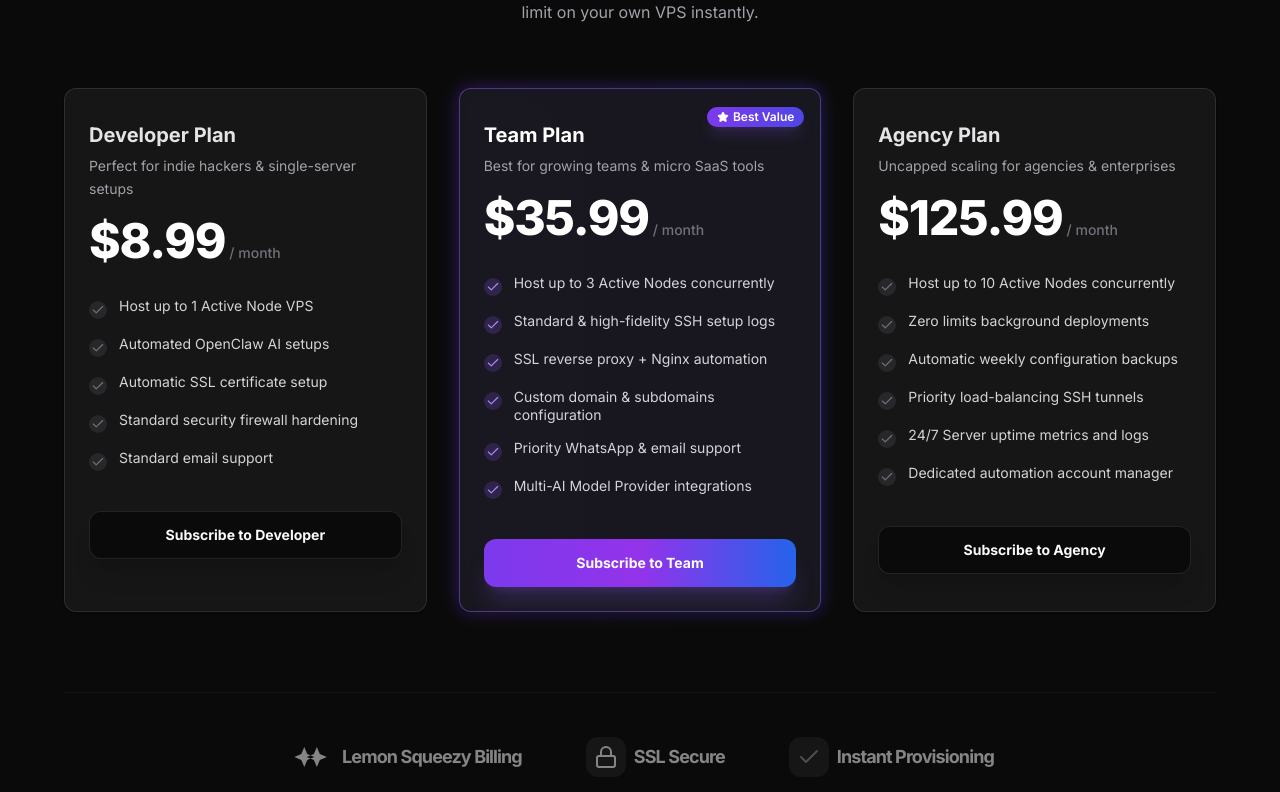
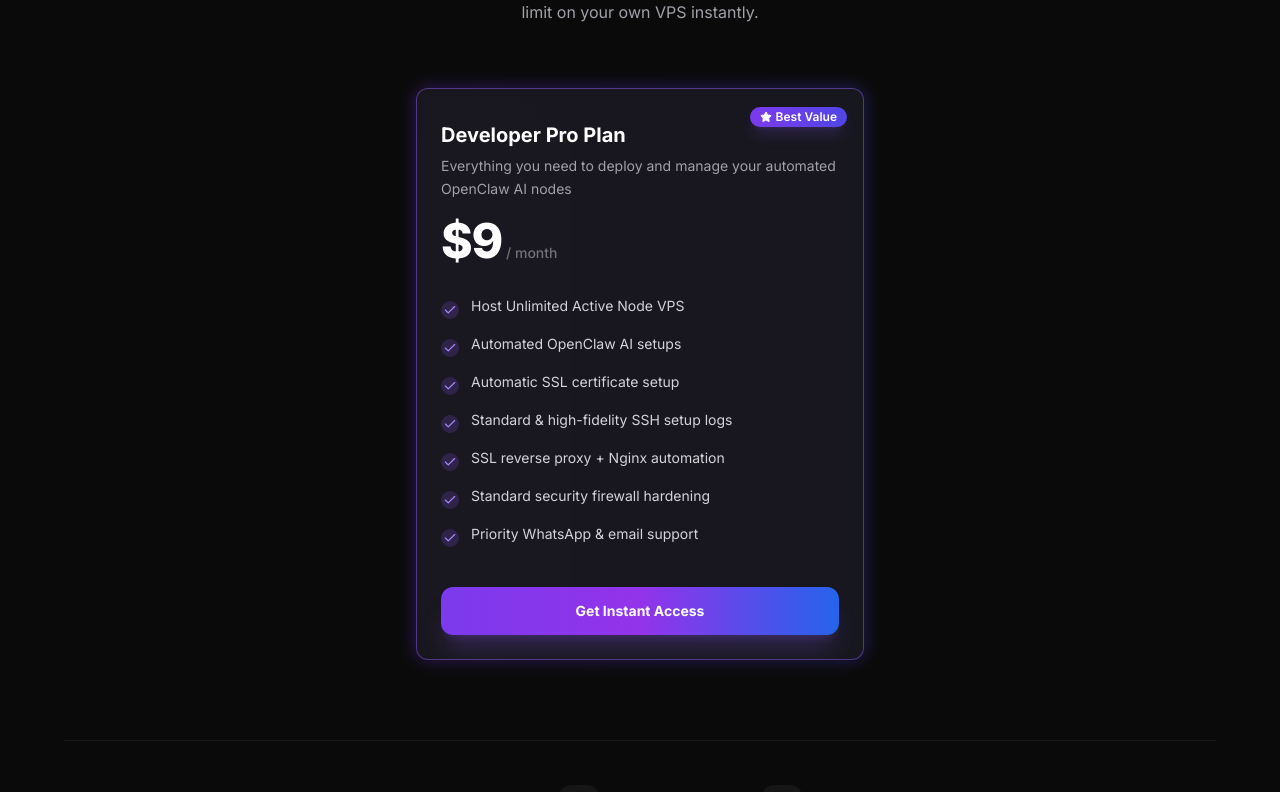
Before and after one commit to waleeddevg/openclaw-setup, a Next.js app: page / in a window 1280 px wide. Shown: the part 2422-3214 px from the top of the page. Built offline with nearby package versions, Linux system fonts and the light colour scheme; no server answers.

Commit message:
feat: simplify pricing page to single 9-dollar Gumroad plan

```diff
--- a/src/components/pricing.tsx
+++ b/src/components/pricing.tsx
@@ -13,53 +13,21 @@
 const plans = [
   {
     id: "basic",
-    name: "Developer Plan",
-    price: 8.99,
+    name: "Developer Pro Plan",
+    price: 9,
     period: "month",
-    description: "Perfect for indie hackers & single-server setups",
+    description: "Everything you need to deploy and manage your automated OpenClaw AI nodes",
     features: [
-      "Host up to 1 Active Node VPS",
+      "Host Unlimited Active Node VPS",
       "Automated OpenClaw AI setups",
       "Automatic SSL certificate setup",
-      "Standard security firewall hardening",
-      "Standard email support",
-    ],
-    cta: "Subscribe to Developer",
-    popular: false,
-  },
-  {
-    id: "pro",
-    name: "Team Plan",
-    price: 35.99,
-    period: "month",
-    description: "Best for growing teams & micro SaaS tools",
-    features: [
-      "Host up to 3 Active Nodes concurrently",
       "Standard & high-fidelity SSH setup logs",
       "SSL reverse proxy + Nginx automation",
-      "Custom domain & subdomains configuration",
+      "Standard security firewall hardening",
       "Priority WhatsApp & email support",
-      "Multi-AI Model Provider integrations",
     ],
-    cta: "Subscribe to Team",
+    cta: "Get Instant Access",
     popular: true,
-  },
-  {
-    id: "business",
-    name: "Agency Plan",
-    price: 125.99,
-    period: "month",
-    description: "Uncapped scaling for agencies & enterprises",
-    features: [
-      "Host up to 10 Active Nodes concurrently",
-      "Zero limits background deployments",
-      "Automatic weekly configuration backups",
-      "Priority load-balancing SSH tunnels",
-      "24/7 Server uptime metrics and logs",
-      "Dedicated automation account manager",
-    ],
-    cta: "Subscribe to Agency",
-    popular: false,
   },
 ]
 
@@ -109,7 +77,7 @@
       const data = await res.json()
 
       if (res.ok && data.url) {
-        window.location.href = data.url // Direct redirect to Lemon Squeezy Checkout
+        window.location.href = data.url // Direct redirect to Checkout
       } else {
         toast.error(data.error || "Failed to initiate payment. Please try again.")
       }
@@ -147,10 +115,10 @@
           initial="hidden"
           whileInView="visible"
           viewport={{ once: true }}
-          className="grid grid-cols-1 md:grid-cols-3 gap-8 relative z-10"
+          className="flex justify-center relative z-10"
         >
           {plans.map((plan, index) => (
-            <motion.div key={index} variants={itemVariants} className="relative group">
+            <motion.div key={index} variants={itemVariants} className="relative group max-w-md w-full">
               {plan.popular && (
                 <div className="absolute -inset-0.5 bg-gradient-to-r from-violet-600 to-indigo-600 rounded-2xl blur opacity-30 group-hover:opacity-50 transition duration-1000 group-hover:duration-200" />
               )}
@@ -222,7 +190,7 @@
               <svg className="w-12 h-12 text-white" viewBox="0 0 24 24" fill="currentColor">
                 <path d="M13.945 10.518L10.375 12l3.57 1.482L15.427 17l1.483-3.518L20.428 12l-3.518-1.482L15.427 7l-1.482 3.518zM4.143 12L7.66 10.518 9.143 7l1.483 3.518L14.143 12l-3.517 1.482L9.143 17l-1.483-3.518L4.143 12z" />
               </svg>
-              <span className="font-bold text-lg tracking-tighter">Lemon Squeezy Billing</span>
+              <span className="font-bold text-lg tracking-tighter">Gumroad Billing</span>
             </div>
             <div className="flex items-center gap-2">
               <div className="p-2 bg-white/10 rounded-lg">
```
